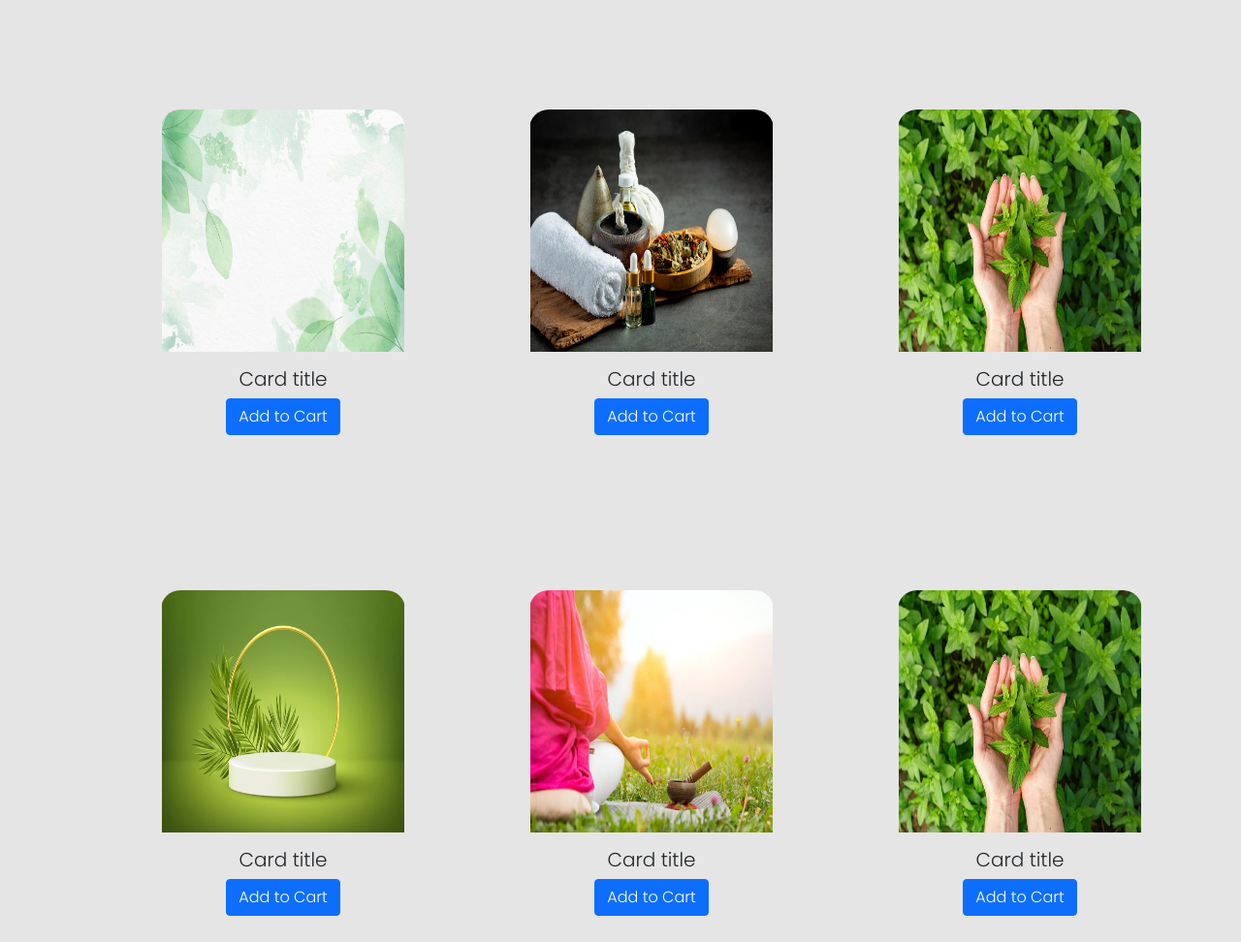
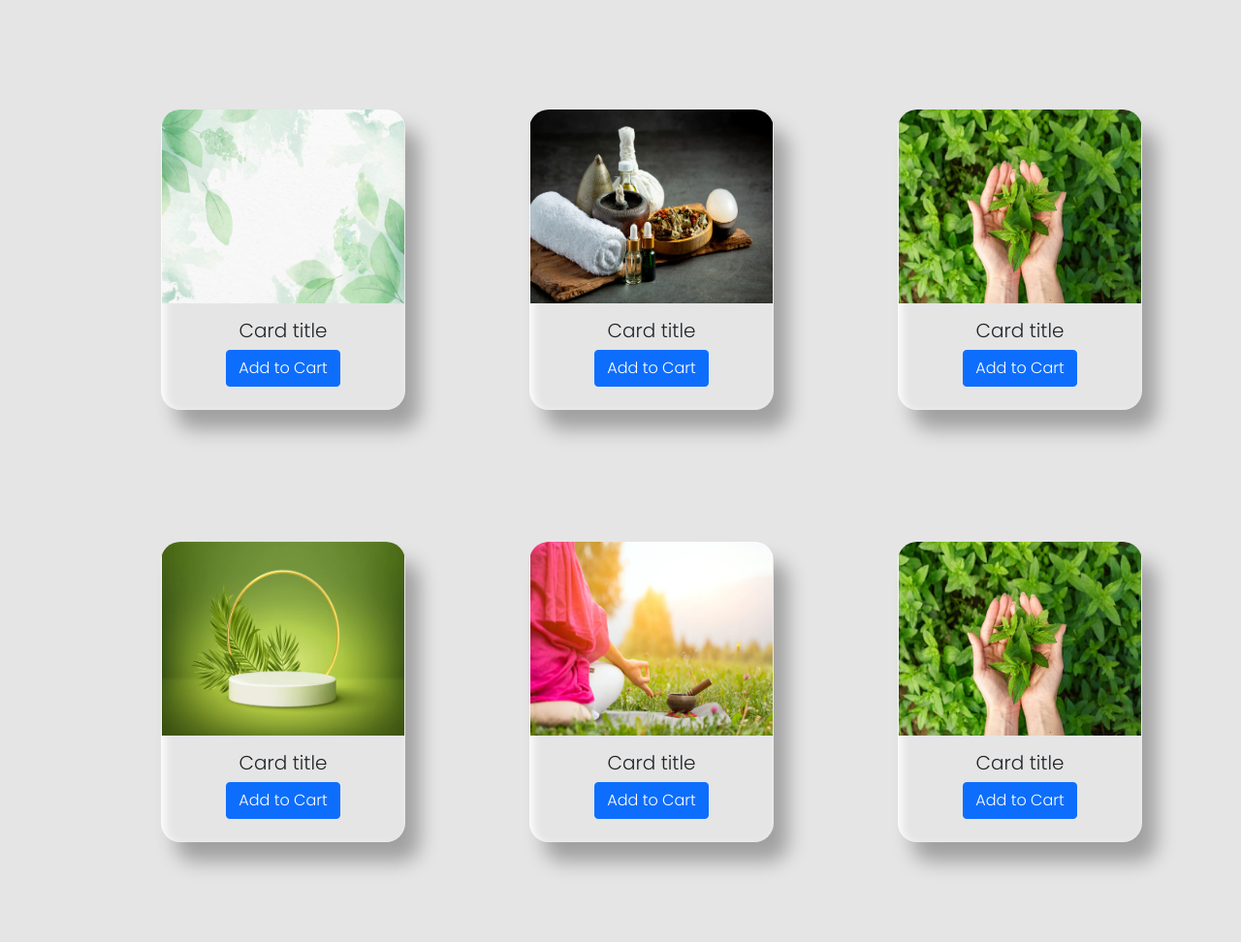
Before and after one commit to lokesh19041996/website, a plain HTML site: page website/Sample1/index.html in a window 1280 px wide. Shown: the part 1823-2795 px from the top of the page at 97% size. Drawn offline with nearby package versions, Linux system fonts and the light colour scheme.

Commit message:
boot changes

```diff
--- a/website/Sample1/index.css
+++ b/website/Sample1/index.css
@@ -68,29 +68,33 @@ section {
 
 #products img {
     width: 250px;
-    height: 250px;
+    height: 200px;
 }
 
 .card {
     width: 252px;
-    height: 360px;
+    height: 310px;
     background: #e5e5e5 !important;
     border: none !important;
-    box-shadow: 15px 20px 20px rgba(0, 0, 0, 0.3)
-                inset 4px 4px 10px white;
+    box-shadow: 15px 20px 20px rgba(0, 0, 0, 0.3), inset 4px 4px 10px white;
     border-radius: 20px !important;
     overflow: hidden;
+    display: flex;
     justify-content: center;
     align-items: center;
     margin: 20px 84px;
 }
-.card:hover{
-    box-shadow:inset 5px 5px 10px rgba(0, 0, 0, 0.3)
-                inset -4px -4px -10px white;
+
+.card:hover {
+    box-shadow: inset 5px 5px 10px rgba(0, 0, 0, 0.3),
+        inset -4px -4px 10px white;
+    transition: .2s;
 }
+
 .container.login {
     margin-top: 65px;
 }
+
 form {
     display: flex;
     flex-direction: column;
@@ -99,6 +103,7 @@ form {
     margin-bottom: 20px;
     line-height: 40px;
 }
+
 button.btn.btn-primary {
     width: 20%;
 }
```
Also changed, not shown: website/Sample1/index.html (indentation only).
